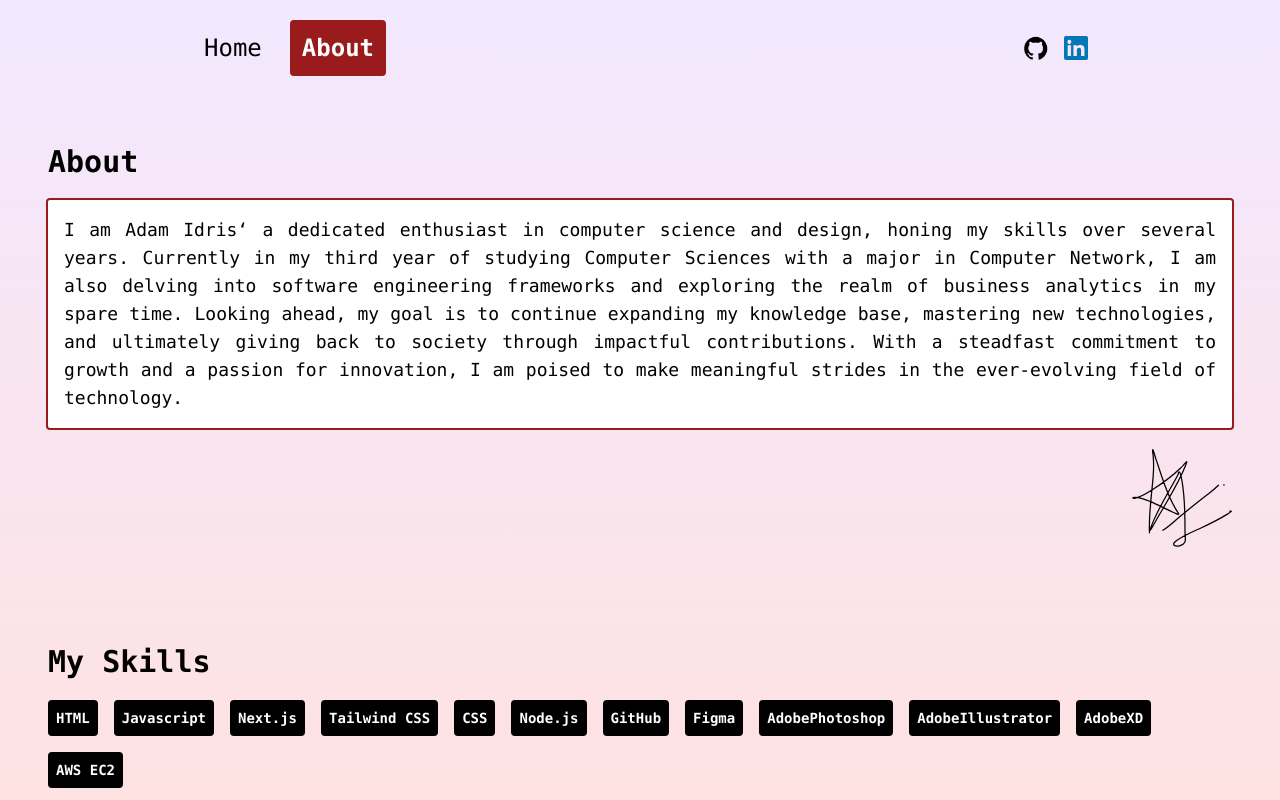
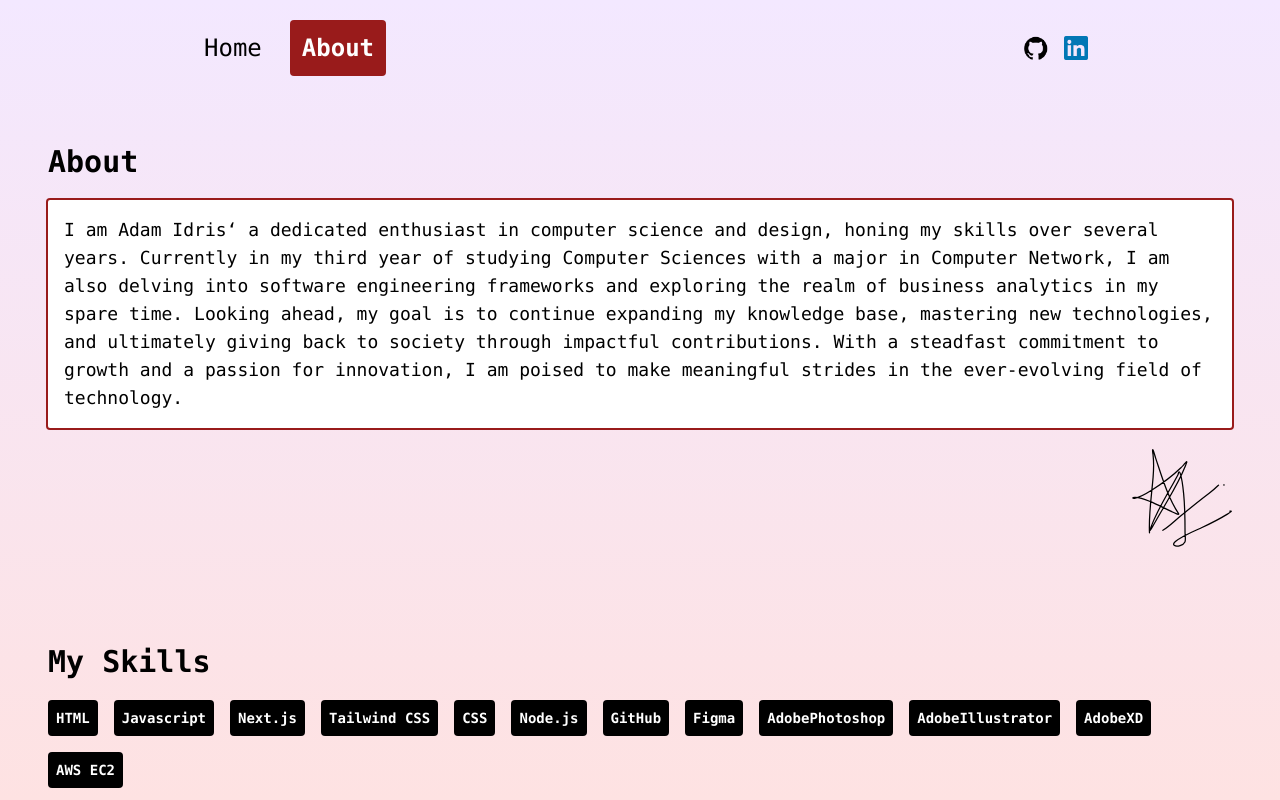
Before and after one commit to damderis/portfolio, a Next.js app: page /about in a window 1280 px wide. Built offline with nearby package versions, Linux system fonts and the light colour scheme.

Commit message:
Update page.jsx

```diff
--- a/src/app/about/page.jsx
+++ b/src/app/about/page.jsx
@@ -26,7 +26,7 @@ const AboutPage = () => {
                     <h1 className="text-3xl font-mono font-bold">
                         About</h1>
                     {/*description*/}
-                    <p className="text-lg text-justify font-mono bg-white ring-2 ring-red-800 rounded-sm p-4">
+                    <p className="text-lg font-mono bg-white ring-2 ring-red-800 rounded-sm p-4">
                         I am Adam Idris&lsquo; a dedicated enthusiast in computer science and
                         design, honing my skills over several years.
                         Currently in my third year of studying Computer Sciences
```
